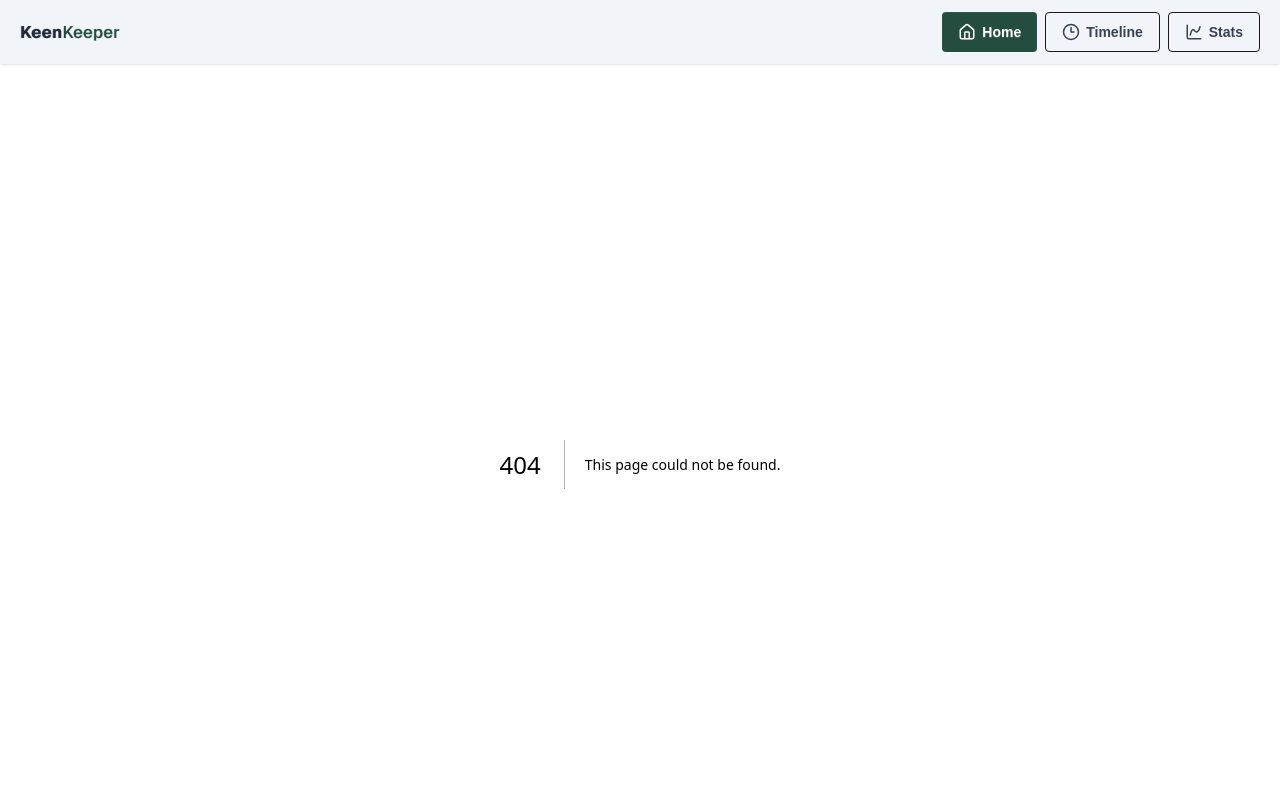
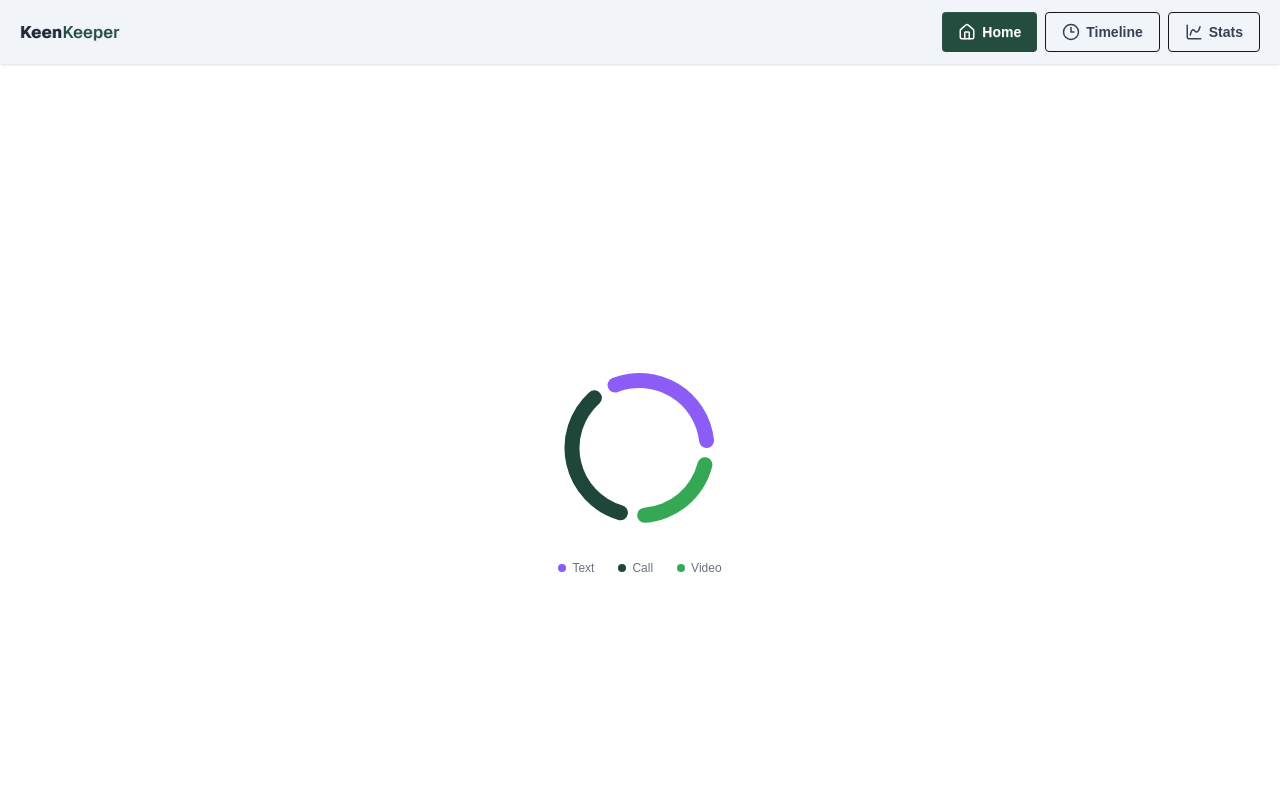
Before and after one commit to tareq-360/keen-keeper, a Next.js app: page /stats in a window 1280 px wide. Before the commit this address had no page. Shown: the top 800 px of the page. Built offline with nearby package versions, Linux system fonts and the light colour scheme.

Commit message:
timelink and stats page done

```diff
--- a/package.json
+++ b/package.json
@@ -13,7 +13,8 @@
     "lucide-react": "^1.23.0",
     "next": "16.2.10",
     "react": "19.2.4",
-    "react-dom": "19.2.4"
+    "react-dom": "19.2.4",
+    "recharts": "^3.9.2"
   },
   "devDependencies": {
     "@tailwindcss/postcss": "^4",
--- a/src/app/globals.css
+++ b/src/app/globals.css
@@ -16,7 +16,7 @@
 
 @media (prefers-color-scheme: dark) {
   :root {
-    --background: #0a0a0a;
+    --background: #F8FAFC;
     --foreground: #ededed;
   }
 }
--- a/src/app/navbar/page.jsx
+++ b/src/app/navbar/page.jsx
@@ -1,3 +1,5 @@
+'use client'
+import Link from "next/link";
 // import { ChartSpline, Clock1, Clock3, House } from "lucide-react";
 // import Image from "next/image";
 
@@ -35,7 +37,6 @@
 
 
 
-"use client";
 
 import { useState } from "react";
 import { ChartSpline, Clock3, House, Menu, X } from "lucide-react";
@@ -53,18 +54,25 @@ const Navbar = () => {
 
       {/* Desktop Navigation */}
       <div className="hidden md:flex navbar-end gap-2">
+        <Link href="/">
           <button className="btn bg-[#244D3F] text-white border-none hover:bg-[#1b3a2f]">
             <House size={18} />
             <span>Home</span>
           </button>
+        </Link>
+        <Link href="/timeline">
           <button className="btn btn-outline text-gray-700 hover:bg-gray-200">
             <Clock3 size={18} />
             <span>Timeline</span>
           </button>
+        </Link>
+
+        <Link href="/stats">
           <button className="btn btn-outline text-gray-700 hover:bg-gray-200">
             <ChartSpline size={18} />
             <span>Stats</span>
           </button>
+        </Link>
       </div>
 
       {/* Mobile Menu Button */}
@@ -81,18 +89,28 @@ const Navbar = () => {
       {/* Mobile Dropdown Menu */}
       {isOpen && (
         <div className="absolute top-full left-0 w-full bg-slate-100 shadow-md p-4 flex flex-col gap-3 md:hidden border-t border-slate-200">
+
+          <Link href="/">
             <button className="btn bg-[#244D3F] text-white w-full justify-start gap-3">
               <House size={18} />
               <span>Home</span>
             </button>
+          </Link>
+
+          <Link href="/timeline">
             <button className="btn btn-outline text-gray-700 w-full justify-start gap-3">
+
               <Clock3 size={18} />
               <span>Timeline</span>
+
             </button>
+          </Link>
+          <Link href="/stats">
             <button className="btn btn-outline text-gray-700 w-full justify-start gap-3">
               <ChartSpline size={18} />
               <span>Stats</span>
             </button>
+          </Link>
         </div>
       )}
     </nav>
--- /dev/null
+++ b/src/app/stats/page.jsx
@@ -0,0 +1,52 @@
+'use client'
+import { PieChart, Pie, Cell, ResponsiveContainer } from 'recharts';
+
+const data = [
+    { name: 'Text', value: 35, color: '#8b5cf6' },
+    { name: 'Call', value: 40, color: '#1e463a' },
+    { name: 'Video', value: 25, color: '#34a853' },
+];
+const Stats = () => {
+    return (
+        <div className=" max-w-7xl h-screen mx-auto flex flex-col items-center justify-center bg-white p-4 rounded-xl">
+
+
+            <div className="w-full h-48">
+                <ResponsiveContainer width="100%" height="100%">
+                    <PieChart>
+                        <Pie
+                            data={data}
+                            cx="50%"
+                            cy="50%"
+                            innerRadius={60}
+                            outerRadius={75}
+                            paddingAngle={8}
+                            cornerRadius={10}
+                            dataKey="value"
+                        >
+                            {data.map((entry, index) => (
+                                <Cell key={`cell-${index}`} fill={entry.color} stroke="none" />
+                            ))}
+                        </Pie>
+                    </PieChart>
+                </ResponsiveContainer>
+            </div>
+
+
+            <div className="flex items-center justify-center gap-6 mt-4 text-xs font-medium text-gray-500">
+                {data.map((item, index) => (
+                    <div key={index} className="flex items-center gap-1.5">
+                        <span
+                            className="w-2 h-2 rounded-full"
+                            style={{ backgroundColor: item.color }}
+                        />
+                        <span>{item.name}</span>
+                    </div>
+                ))}
+            </div>
+
+        </div>
+    );
+};
+
+export default Stats;
--- /dev/null
+++ b/src/app/timeline/page.jsx
@@ -0,0 +1,37 @@
+'use client'
+import { ChevronDown, ChevronUp, Video } from "lucide-react";
+import { useState } from "react";
+
+const Timeline = () => {
+    const [isOpen, setIsOpen]=useState(false);
+    console.log(isOpen);
+    return (
+        <div className=" max-w-7xl h-screen bg-[#F8FAFC] text-black px-10 py-10 ">
+            <div >
+                <h1 className="text-2xl font-bold">Timeline</h1>
+                <div className="dropdown">
+
+                    <button onClick={()=>setIsOpen(!isOpen)} tabIndex={0} className=" m-1 border w-40 flex justify-end" >{isOpen ? <ChevronDown /> : <ChevronUp />}</button>
+
+                    <ul tabIndex="-1" className="dropdown-content menu  rounded-box z-1 w-52 p-2 shadow-sm">
+                        <li><a>Text</a></li>
+                        <li><a>Call</a></li>
+                        <li><a>Video</a></li>
+                    </ul>
+                </div>
+            </div>
+
+            <div className="bg-[#ffffff] p-5">
+                {/* icon */}
+                <div className="flex gap-2 ">
+                    <Video></Video>
+                    <p>Video <span className="text-sm">With Tom Backer</span></p>
+                </div>
+                <small>March 20,2026</small>
+            </div>
+
+        </div>
+    );
+};
+
+export default Timeline;
```
Also changed, not shown: 1 other file (tests, documents, lock files or other folders). Lines whose indentation alone changed are shown as unchanged.
